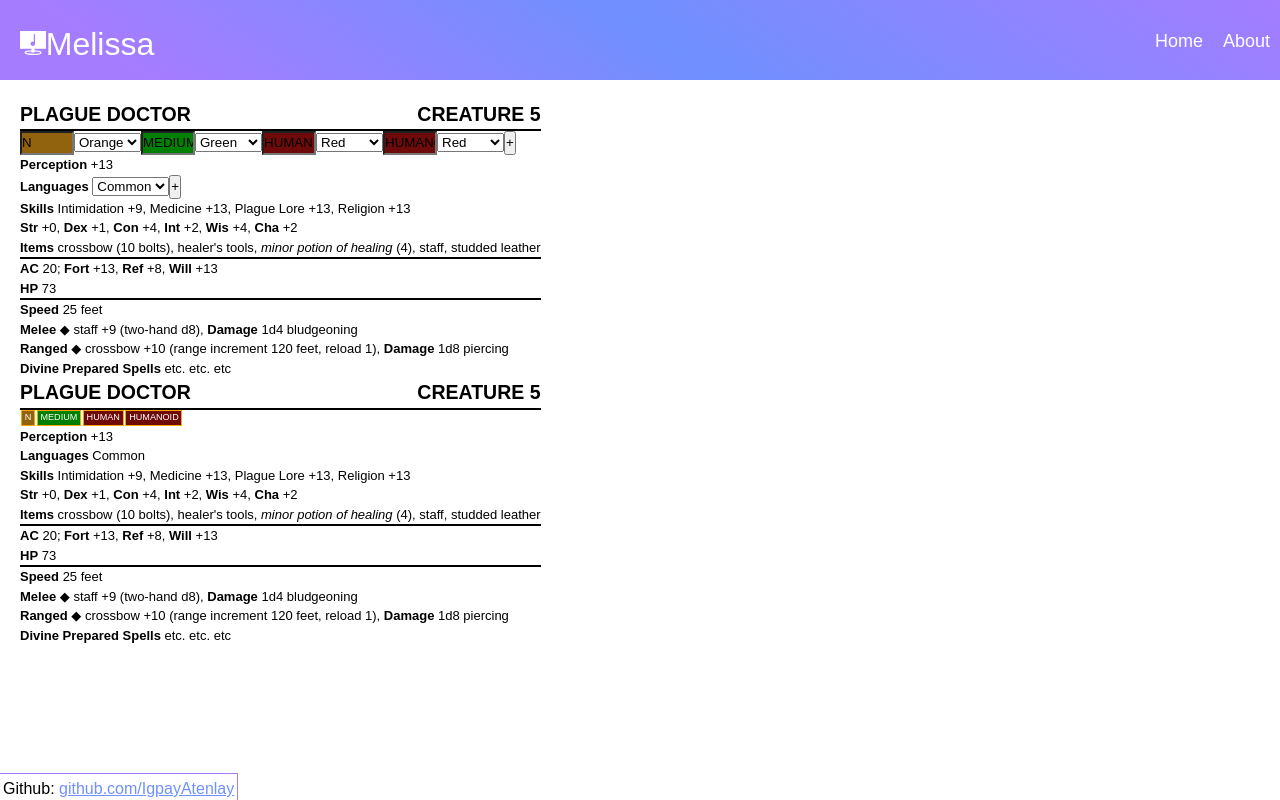
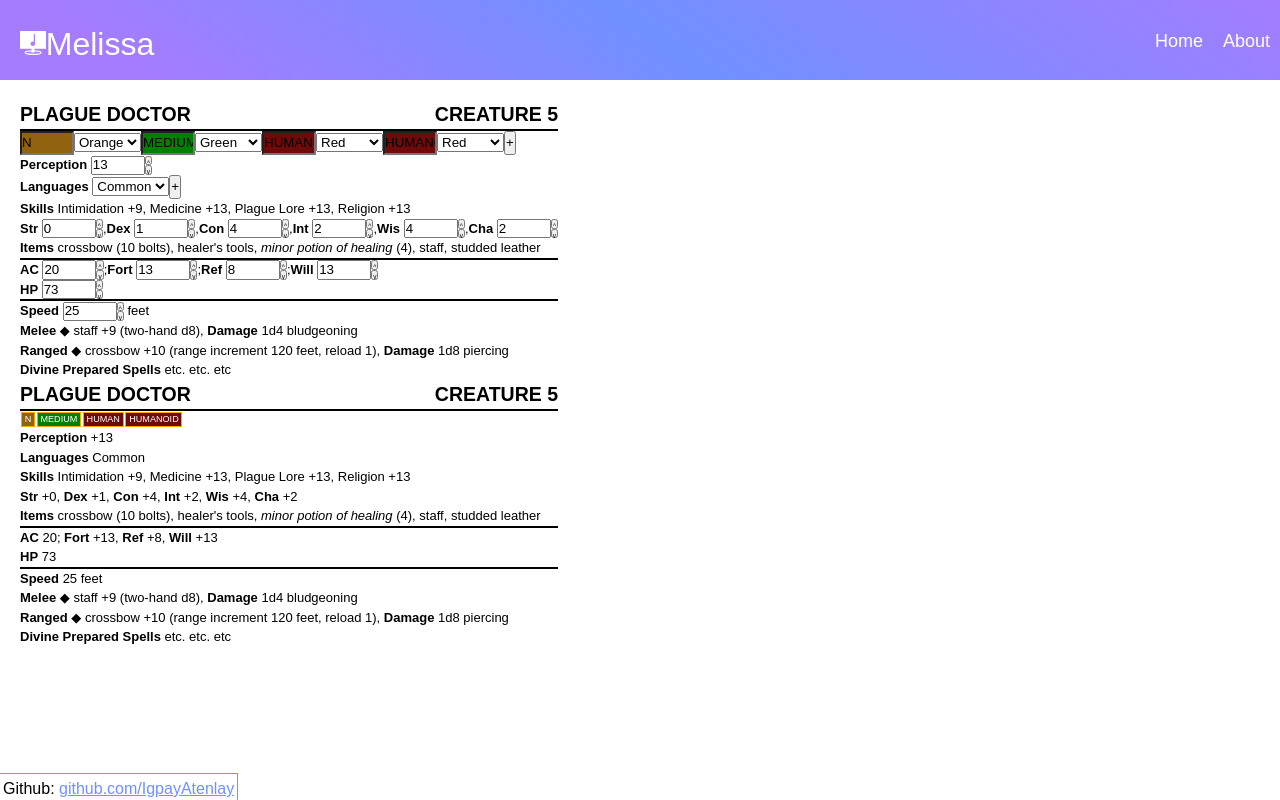
Before and after one commit to IgpayAtenlay/website, a React (Create React App) app in the folder client/: page /creatureCreator in a window 1280 px wide. Built offline with nearby package versions, Linux system fonts and the light colour scheme.

Commit message:
can edit basic numbers like perception

```diff
--- /dev/null
+++ b/client/src/css/creatureCreator/numberInput.css
@@ -0,0 +1,13 @@
+.numberInput {
+    display: inline-grid;
+    grid-template-columns: auto 1fr;
+    grid-template-rows: 0.75em 0.75em;
+}
+
+.numberInput input {
+    grid-row: span 2;
+}
+
+.numberInput button {
+    font-size: 0.5em;
+}
--- a/client/src/pages/creatureCreator/form/creatureForm.jsx
+++ b/client/src/pages/creatureCreator/form/creatureForm.jsx
@@ -9,9 +9,10 @@ import Languages from "./languages";
 import AddButton from "./addButton";
 import Items from "../creature/items";
 import Weapons from "../creature/weapons";
+import NumberInput from "./numberInput";
 
 export default function CreatureForm() {
-    var {creature, setCreature} = useContext(CreatureContext);
+    var {creature} = useContext(CreatureContext);
 
     return (<div class="creatureForm">
         <div class="title">
@@ -21,19 +22,29 @@ export default function CreatureForm() {
         <div class="stats">
             <Tags tags={creature.tags} />
             <div class="proficiency">
-                <p><b>Perception</b> +{creature.perception}</p>
+                <p><b>Perception</b> <NumberInput name="perception" location={creature} /></p>
                 <p><b>Languages</b> <Languages languages={creature.languages} /><AddButton variable="languages" defaultValue={{language: "common"}} /></p>
                 <p><b>Skills</b> <Skills skills={creature.skills}/></p>
-                <p><b>Str</b> +{creature.abilities.str}, <b>Dex</b> +{creature.abilities.dex}, <b>Con</b> +{creature.abilities.con}, <b>Int</b> +{creature.abilities.int}, <b>Wis</b> +{creature.abilities.wis}, <b>Cha</b> +{creature.abilities.cha}</p>
+                <p>
+                    <b>Str</b> <NumberInput name={"str"} location={creature.abilities} />,
+                    <b>Dex</b> <NumberInput name={"dex"} location={creature.abilities} />,
+                    <b>Con</b> <NumberInput name={"con"} location={creature.abilities} />,
+                    <b>Int</b> <NumberInput name={"int"} location={creature.abilities} />,
+                    <b>Wis</b> <NumberInput name={"wis"} location={creature.abilities} />,
+                    <b>Cha</b> <NumberInput name={"cha"} location={creature.abilities} /></p>
                 <p><b>Items</b> <Items items={creature.items} /></p>
             </div>
         </div>
         <div class="defenses">
-            <p><b>AC</b> {creature.defences.ac}; <b>Fort</b> +{creature.defences.fort}, <b>Ref</b> +{creature.defences.ref}, <b>Will</b> +{creature.defences.will}</p>
-            <p><b>HP</b> {creature.defences.hp}</p>
+            <p>
+                <b>AC</b> <NumberInput name={"ac"} location={creature.defences} />;
+                <b>Fort</b> <NumberInput name={"fort"} location={creature.defences} />;
+                <b>Ref</b> <NumberInput name={"ref"} location={creature.defences} />;
+                <b>Will</b> <NumberInput name={"will"} location={creature.defences} /></p>
+            <p><b>HP</b> <NumberInput name={"hp"} location={creature.defences} /></p>
         </div>
         <div class="other">
-            <p><b>Speed</b> {creature.speed} feet</p>
+            <p><b>Speed</b> <NumberInput name={"speed"} location={creature} factor={5} /> feet</p>
             <Weapons weapons={creature.weapons}/>
             <p><b>Divine Prepared Spells</b> etc. etc. etc</p>
         </div>
--- a/client/src/pages/creatureCreator/form/languages.jsx
+++ b/client/src/pages/creatureCreator/form/languages.jsx
@@ -46,6 +46,6 @@ function Language(props) {
                 <option value="delete">Delete</option>
             </select>);
     } else {
-        return (<input id={props.id} type="text" value={props.language} onChange={handleChange}></input>);
+        return (<input id={props.id} type="text" value={props.language} onChange={handleChange} />);
     }
 }
--- /dev/null
+++ b/client/src/pages/creatureCreator/form/numberInput.jsx
@@ -0,0 +1,67 @@
+import "../../../css/creatureCreator/numberInput.css";
+import {useContext} from 'react';
+import {CreatureContext} from "../index";
+
+export default function NumberInput(props) {
+    var {setCreature} = useContext(CreatureContext);
+    var name = props.name;
+    var location = props.location;
+    var factor = 1;
+    if (props.factor) {
+        factor = props.factor;
+    }
+
+    function handleChangeSet(e) {
+        var value = e.target.value
+        if (!isNaN(value)) {
+            if (value !== "") {
+                value = parseInt(value);
+            }
+        }
+        location[name] = value;
+        setCreature(prevCreature => ({
+            ...prevCreature,
+            name: prevCreature.name
+            }));
+    }
+
+    function handleChangeUp(e) {
+        var value = location[name]
+        if (!isNaN(value)) {
+            if (value === "") {
+                value = factor;
+            } else {
+                value = parseInt(value);
+                value = Math.floor(value / factor) * factor + factor;
+            }
+            location[name] = value;
+            setCreature(prevCreature => ({
+                ...prevCreature,
+                name: prevCreature.name
+                }));
+        }
+    }
+
+    function handleChangeDown(e) {
+        var value = location[name]
+        if (!isNaN(value)) {
+            if (value === "") {
+                value = 0 - factor;
+            } else {
+                value = parseInt(value);
+                value = Math.ceil(value / factor) * factor - factor;
+            }
+            location[name] = value;
+            setCreature(prevCreature => ({
+                ...prevCreature,
+                name: prevCreature.name
+                }));
+        }
+    }
+
+    return (<div className="numberInput">
+        <input value={location[name]} onChange={handleChangeSet}/>
+        <button className="up" onClick={handleChangeUp}>^</button>
+        <button className="down" onClick={handleChangeDown}>v</button>
+    </div>)
+}
--- a/client/src/pages/creatureCreator/form/tags.jsx
+++ b/client/src/pages/creatureCreator/form/tags.jsx
@@ -64,7 +64,7 @@ function Tag(props) {
 
     return (
     <div>
-        <input class={props.color} id={props.id} onChange={handleChangeText} value={props.text.toUpperCase()}></input>
+        <input class={props.color} id={props.id} onChange={handleChangeText} value={props.text.toUpperCase()} />
         <select id={props.id} value={props.color} onChange={handleChangeColor}>
             {colorOptions}
             <option value="delete">Delete</option>
```
